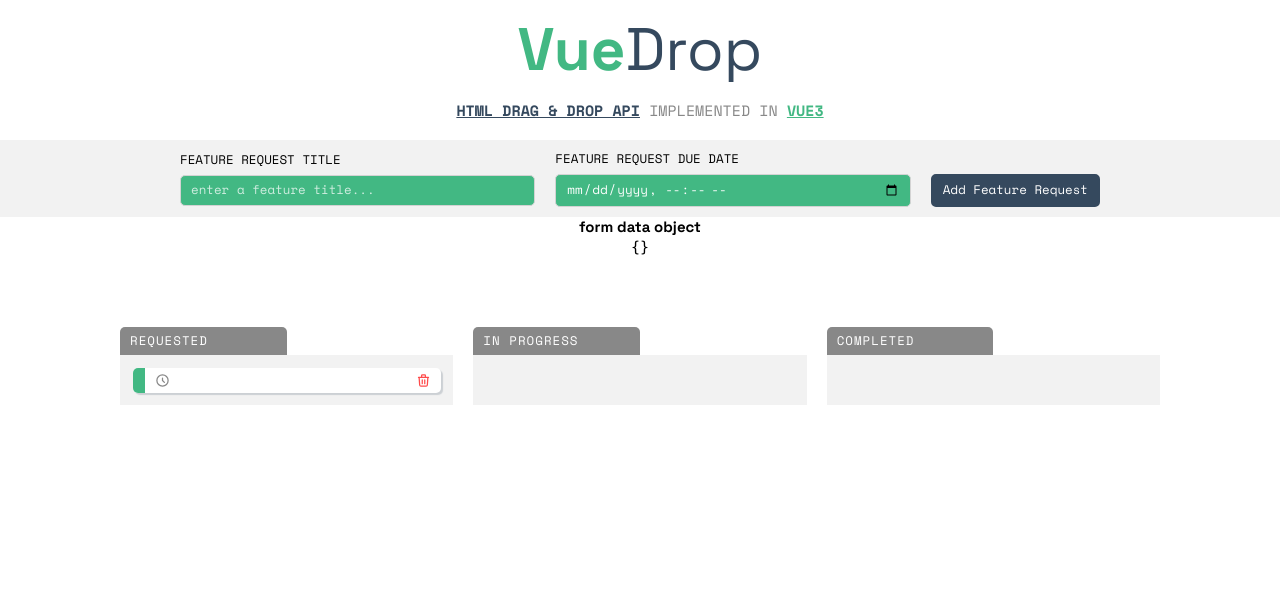
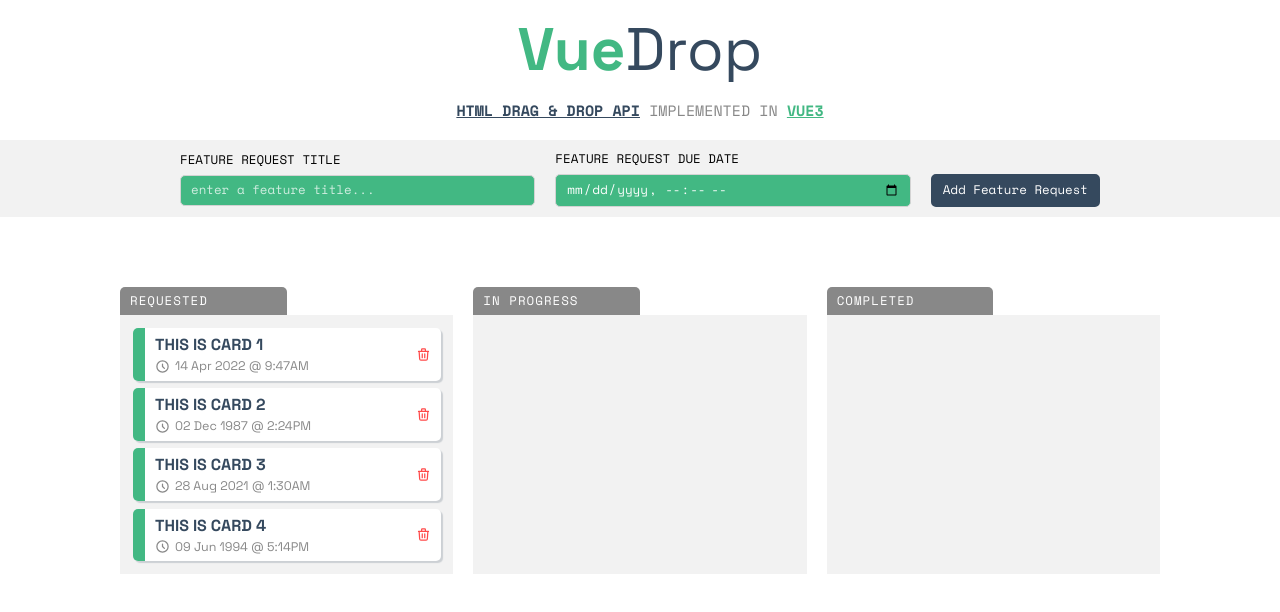
Before and after one commit to codemints/vuedrop, a Vue app: page / in a window 1280 px wide. Shown: the top 612 px of the page. Built offline with nearby package versions, Linux system fonts and the light colour scheme.

Commit message:
implemented drag and drop functionality for multiple items

```diff
--- a/src/App.vue
+++ b/src/App.vue
@@ -7,11 +7,20 @@
       </div>
 
       <div
-        @drop="onDrop($event, 'A')"
+        @drop.prevent="onDrop($event, 'A', cardA.id)"
         @dragenter="prevent($event)"
         @dragover="prevent($event)"
+        ref="cardA"
+        id="dropzone__A"
         class="[ zone__target ]">
-        <Card />
+        <Card
+          v-for="item in data"
+          key="item.id"
+          :card="item.card"
+          :date="item.date"
+          :title="item.title"
+          :id="item.id"
+        />
       </div>
     </article>
     <article class="[ dropzone ]">
@@ -20,9 +29,11 @@
       </div>
 
       <div
-        @drop="onDrop($event, 'B')"
+        @drop.prevent="onDrop($event, 'B', cardB.id)"
         @dragenter="prevent($event)"
         @dragover="prevent($event)"
+        ref="cardB"
+        id="dropzone__B"
         class="[ zone__target ]">
 
       </div>
@@ -33,9 +44,11 @@
       </div>
 
       <div
-        @drop="onDrop($event, 'C')"
+        @drop.prevent="onDrop($event, 'C', cardC.id)"
         @dragenter="prevent($event)"
         @dragover="prevent($event)"
+        ref="cardC"
+        id="dropzone__C"
         class="[ zone__target ]">
 
       </div>
@@ -46,12 +59,17 @@
 <script setup>
   import Header from '@comps/Header.vue'
   import Card from '@comps/Card.vue'
+
+  import { ref } from 'vue'
   import { onDrop } from '@/src/composables/helpers'
-  // import { data } from '@/src/composables/data-state'
+  import { data } from '@/src/composables/mock-data'
+
+  const cardA = ref(null)
+  const cardB = ref(null)
+  const cardC = ref(null)
 
   const prevent = (e) => {
     e.preventDefault()
-
     e.dataTransfer.dropEffect = 'move'
   }
 
--- a/src/components/Card.vue
+++ b/src/components/Card.vue
@@ -1,7 +1,9 @@
 <template>
   <div
-    @dragstart="onDrag($event, data)"
+    @dragstart="onDrag($event, id, thisElement.id)"
     draggable="true"
+    ref="thisElement"
+    :id="`card__${id}`"
     class="[ card__wrapper ][ cursor-pointer ]">
     <div class="[ card__drag ][ cursor-move ]">
       <svg xmlns="http://www.w3.org/2000/svg" class="w-6 h-6" fill="none" viewBox="0 0 24 24" stroke="currentColor" stroke-width="2">
@@ -14,12 +16,12 @@
     <div class="card__content">
       <div class="[ card__label ][ cursor-pointer ]"></div>
       <div class="[ card__body ][ cursor-pointer ]">
-        <h3 class="[ card__title ][ cursor-pointer ]">{{ data.title }}</h3>
+        <h3 class="[ card__title ][ cursor-pointer ]">{{ title }}</h3>
         <h5>
           <svg xmlns="http://www.w3.org/2000/svg" class="w-6 h-6" fill="none" viewBox="0 0 24 24" stroke="currentColor" stroke-width="2">
             <path stroke-linecap="round" stroke-linejoin="round" d="M12 8v4l3 3m6-3a9 9 0 11-18 0 9 9 0 0118 0z" />
           </svg>
-          {{ data.time }}
+          {{ date }}
         </h5>
       </div>
       <div
@@ -42,12 +44,21 @@
 </template>
 
 <script setup>
-  import { ref } from 'vue'
+  import { ref, onMounted } from 'vue'
   import ToolTip from '@comps/ToolTip.vue'
   import { data } from '@/src/composables/data-state'
   import { onDrag } from '@/src/composables/helpers'
 
+  const props = defineProps([
+    'this',
+    'card',
+    'date',
+    'title',
+    'id',
+  ])
+
   const hovered = ref(false)
+  const thisElement = ref(null)
 
 </script>
 
@@ -57,6 +68,10 @@
   $radius: 0.5rem;
   .card__wrapper {
     display: flex;
+
+    &:not(:first-of-type) {
+      margin-top: 0.75rem;
+    }
 
     &:hover .card__drag {
       max-width: 2.4rem;
--- a/src/components/Header.vue
+++ b/src/components/Header.vue
@@ -36,10 +36,6 @@
       </div>
     </div>
   </header>
-  <div class="flex flex-col items-center text-2xl">
-    <h2 >form data object</h2>
-    <pre >{{ formData }}</pre>
-  </div>
 </template>
 
 <script setup>
--- a/src/composables/helpers.js
+++ b/src/composables/helpers.js
@@ -38,15 +38,19 @@
   return `${day} ${month} ${year} @ ${time}`
 }
 
-export const onDrag = (e, item) => {
+export const onDrag = (e, objID, elID) => {
+  // console.log(objID, elID)
   e.dataTransfer.dropEffect = 'move'
   e.dataTransfer.effectAllowed = 'move'
-  e.dataTransfer.setData('itemId', item.id)
-  console.log(e)
+  e.dataTransfer.setData('objID', objID)
+  e.dataTransfer.setData('elID', elID)
 }
 
-export const onDrop = (e, list) => {
-  e.preventDefault()
-  console.log(e, list)
-  // const itemId = e.dataTransfer.getData('itemId')
+export const onDrop = (e, card, zoneID) => {
+  const objID = e.dataTransfer.getData('objID')
+  const elID = e.dataTransfer.getData('elID')
+  const el = document.getElementById(elID)
+  const targ = document.getElementById(zoneID)
+
+  targ.append(el)
 }
--- /dev/null
+++ b/src/composables/mock-data.js
@@ -0,0 +1,28 @@
+import { ref } from 'vue'
+
+export const data = ref({
+  cardA: {
+    id: 1,
+    title: 'This is card 1',
+    date: '14 Apr 2022 @ 9:47AM',
+    card: 'A',
+  },
+  cardB: {
+    id: 2,
+    title: 'This is card 2',
+    date: '02 Dec 1987 @ 2:24PM',
+    card: 'A',
+  },
+  cardC: {
+    id: 3,
+    title: 'This is card 3',
+    date: '28 Aug 2021 @ 1:30AM',
+    card: 'A',
+  },
+  cardD: {
+    id: 4,
+    title: 'This is card 4',
+    date: '09 Jun 1994 @ 5:14PM',
+    card: 'A',
+  },
+})
```
